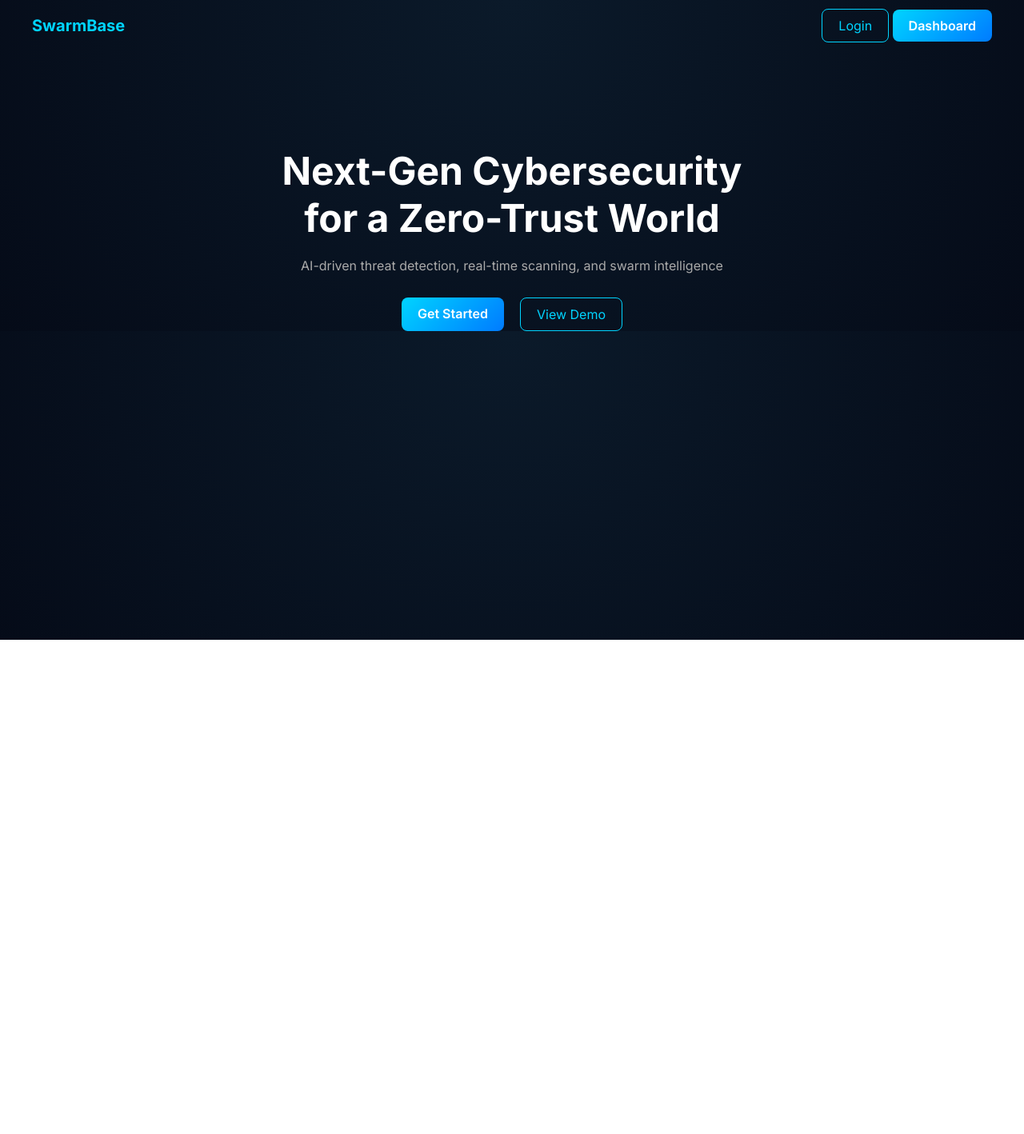
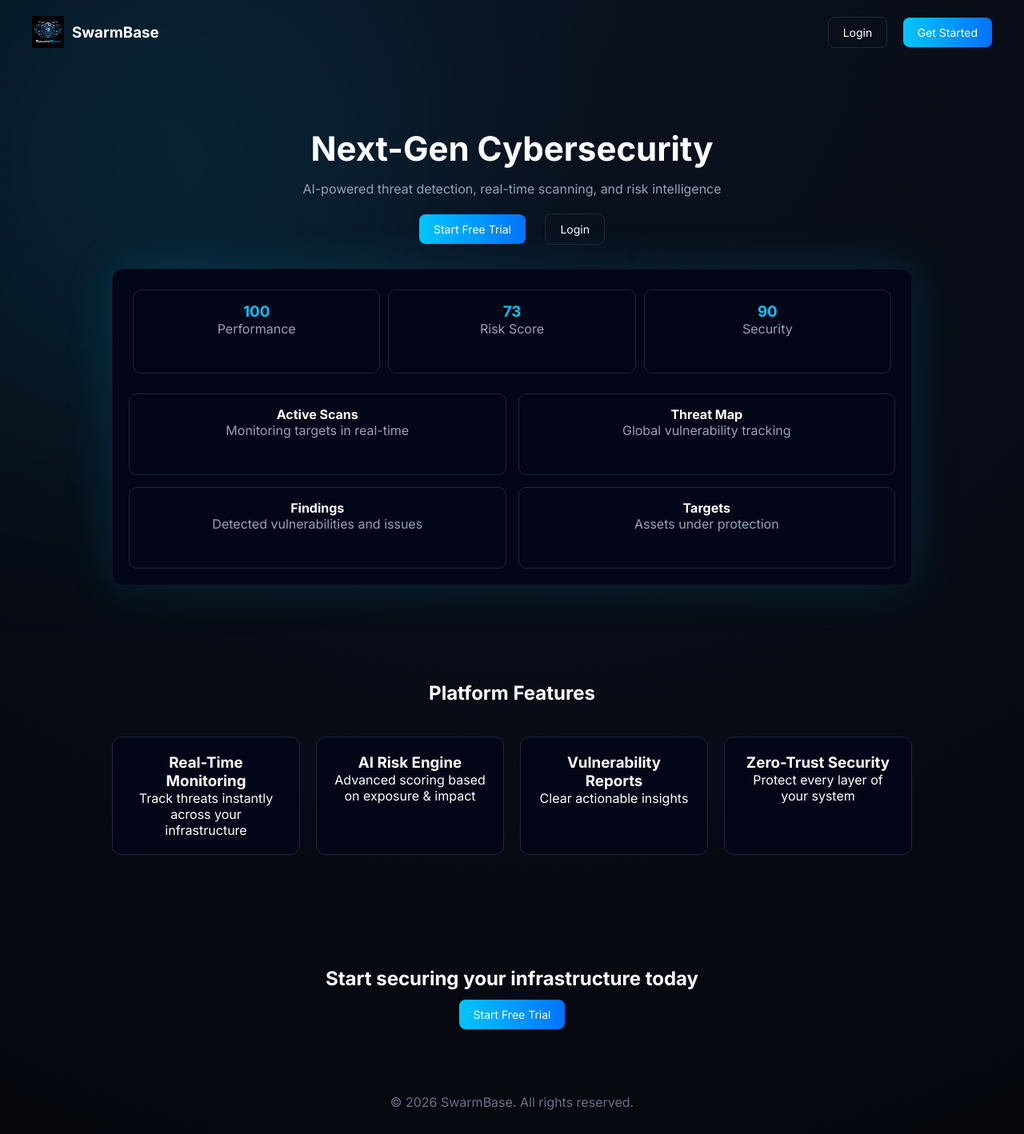
Before and after one commit to Bxk756/Swarmbase, a website: page public/index.html in a window 1280 px wide. Shown: the whole page at 80% size. Before the commit the page ends 800 px from the top, so only its background shows below. Drawn offline with Linux system fonts and the light colour scheme.

Commit message:
add signup page + updated landing page

```diff
--- a/public/index.html
+++ b/public/index.html
@@ -2,20 +2,41 @@
 <html lang="en">
 <head>
   <meta charset="UTF-8" />
-  <meta name="viewport" content="width=device-width, initial-scale=1.0" />
+  <meta name="viewport" content="width=device-width, initial-scale=1.0"/>
   <title>SwarmBase — AI Cybersecurity Platform</title>
 
   <link href="https://fonts.googleapis.com/css2?family=Inter:wght@300;400;600;700&display=swap" rel="stylesheet">
 
   <style>
-    body {
+    * {
       margin: 0;
+      padding: 0;
+      box-sizing: border-box;
       font-family: "Inter", sans-serif;
-      background: radial-gradient(circle at top, #0b1a2a, #050b18);
-      color: white;
     }
 
+    body {
+      background: radial-gradient(circle at top, #0b1220, #05070d);
+      color: white;
+      overflow-x: hidden;
+    }
+
+    /* BACKGROUND GLOW */
+    .bg-glow {
+      position: absolute;
+      width: 800px;
+      height: 800px;
+      background: radial-gradient(circle, rgba(0,198,255,0.15), transparent);
+      filter: blur(120px);
+      top: -200px;
+      left: -200px;
+      z-index: 0;
+    }
+
+    /* NAVBAR */
     .nav {
+      position: relative;
+      z-index: 10;
       display: flex;
       justify-content: space-between;
       padding: 20px 40px;
@@ -23,70 +44,275 @@
     }
 
     .logo {
-      font-weight: 700;
-      font-size: 20px;
-      color: #00d4ff;
+      display: flex;
+      align-items: center;
+      gap: 10px;
+    }
+
+    .logo img {
+      width: 40px;
+    }
+
+    .nav-buttons a {
+      margin-left: 15px;
+      text-decoration: none;
     }
 
     .btn {
-      background: linear-gradient(135deg, #00d4ff, #007bff);
-      padding: 10px 20px;
+      padding: 10px 18px;
       border-radius: 8px;
-      text-decoration: none;
-      color: white;
-      font-weight: 600;
+      font-size: 14px;
+      cursor: pointer;
     }
 
+    .btn-outline {
+      border: 1px solid #1e293b;
+      color: white;
+    }
+
+    .btn-primary {
+      background: linear-gradient(90deg, #00c6ff, #0072ff);
+      color: white;
+      border: none;
+    }
+
+    /* HERO */
     .hero {
+      position: relative;
+      z-index: 5;
       text-align: center;
-      margin-top: 120px;
+      padding: 80px 20px 40px;
     }
 
     .hero h1 {
-      font-size: 48px;
+      font-size: 42px;
+      font-weight: 700;
+      margin-bottom: 15px;
+    }
+
+    .hero p {
+      font-size: 16px;
+      color: #94a3b8;
+      margin-bottom: 30px;
+    }
+
+    .hero-buttons a {
+      margin: 10px;
+      text-decoration: none;
+    }
+
+    /* DASHBOARD PREVIEW */
+    .preview {
+      margin-top: 40px;
+      display: flex;
+      justify-content: center;
+    }
+
+    .dashboard {
+      width: 90%;
+      max-width: 1000px;
+      border-radius: 14px;
+      background: #020617;
+      padding: 20px;
+      box-shadow: 0 0 60px rgba(0,198,255,0.15);
+      border: 1px solid rgba(255,255,255,0.05);
+    }
+
+    .dashboard-header {
+      display: flex;
+      justify-content: space-between;
       margin-bottom: 20px;
     }
 
-    .hero p {
-      color: #aaa;
-      margin-bottom: 30px;
+    .stat {
+      background: #020617;
+      padding: 15px;
+      border-radius: 10px;
+      text-align: center;
+      flex: 1;
+      margin: 5px;
+      border: 1px solid #1e293b;
     }
 
-    .cta {
-      display: flex;
-      justify-content: center;
-      gap: 20px;
+    .stat h3 {
+      color: #00c6ff;
     }
 
-    .secondary {
-      border: 1px solid #00d4ff;
-      padding: 10px 20px;
-      border-radius: 8px;
+    .grid {
+      display: grid;
+      grid-template-columns: 1fr 1fr;
+      gap: 15px;
+      margin-top: 20px;
+    }
+
+    .card {
+      background: #020617;
+      padding: 15px;
+      border-radius: 10px;
+      border: 1px solid #1e293b;
+    }
+
+    /* FEATURES */
+    .features {
+      padding: 80px 20px;
+      text-align: center;
+    }
+
+    .features h2 {
+      margin-bottom: 40px;
+    }
+
+    .feature-grid {
+      display: grid;
+      grid-template-columns: repeat(auto-fit, minmax(220px, 1fr));
+      gap: 20px;
+      max-width: 1000px;
+      margin: auto;
+    }
+
+    .feature {
+      background: #020617;
+      padding: 20px;
+      border-radius: 12px;
+      border: 1px solid #1e293b;
+      transition: 0.3s;
+    }
+
+    .feature:hover {
+      transform: translateY(-5px);
+      box-shadow: 0 0 20px rgba(0,198,255,0.2);
+    }
+
+    /* CTA */
+    .cta {
+      text-align: center;
+      padding: 60px 20px;
+    }
+
+    .cta a {
       text-decoration: none;
-      color: #00d4ff;
+    }
+
+    footer {
+      text-align: center;
+      padding: 30px;
+      color: #64748b;
     }
   </style>
 </head>
 
 <body>
 
-  <div class="nav">
-    <div class="logo">SwarmBase</div>
-    <div>
-      <a href="/login" class="secondary">Login</a>
-      <a href="/dashboard.html" class="btn">Dashboard</a>
+<div class="bg-glow"></div>
+
+<!-- NAV -->
+<div class="nav">
+  <div class="logo">
+    <img src="/logo.png" />
+    <h3>SwarmBase</h3>
+  </div>
+
+  <div class="nav-buttons">
+    <a href="/login.html" class="btn btn-outline">Login</a>
+    <a href="/signup.html" class="btn btn-primary">Get Started</a>
+  </div>
+</div>
+
+<!-- HERO -->
+<section class="hero">
+  <h1>Next-Gen Cybersecurity</h1>
+  <p>AI-powered threat detection, real-time scanning, and risk intelligence</p>
+
+  <div class="hero-buttons">
+    <a href="/signup.html" class="btn btn-primary">Start Free Trial</a>
+    <a href="/login.html" class="btn btn-outline">Login</a>
+  </div>
+
+  <!-- DASHBOARD PREVIEW -->
+  <div class="preview">
+    <div class="dashboard">
+
+      <div class="dashboard-header">
+        <div class="stat">
+          <h3>100</h3>
+          <p>Performance</p>
+        </div>
+        <div class="stat">
+          <h3>73</h3>
+          <p>Risk Score</p>
+        </div>
+        <div class="stat">
+          <h3>90</h3>
+          <p>Security</p>
+        </div>
+      </div>
+
+      <div class="grid">
+        <div class="card">
+          <h4>Active Scans</h4>
+          <p>Monitoring targets in real-time</p>
+        </div>
+
+        <div class="card">
+          <h4>Threat Map</h4>
+          <p>Global vulnerability tracking</p>
+        </div>
+
+        <div class="card">
+          <h4>Findings</h4>
+          <p>Detected vulnerabilities and issues</p>
+        </div>
+
+        <div class="card">
+          <h4>Targets</h4>
+          <p>Assets under protection</p>
+        </div>
+      </div>
+
     </div>
   </div>
 
-  <div class="hero">
-    <h1>Next-Gen Cybersecurity<br>for a Zero-Trust World</h1>
-    <p>AI-driven threat detection, real-time scanning, and swarm intelligence</p>
+</section>
 
-    <div class="cta">
-      <a href="/login" class="btn">Get Started</a>
-      <a href="/dashboard.html" class="secondary">View Demo</a>
+<!-- FEATURES -->
+<section class="features">
+  <h2>Platform Features</h2>
+
+  <div class="feature-grid">
+
+    <div class="feature">
+      <h3>Real-Time Monitoring</h3>
+      <p>Track threats instantly across your infrastructure</p>
     </div>
+
+    <div class="feature">
+      <h3>AI Risk Engine</h3>
+      <p>Advanced scoring based on exposure & impact</p>
+    </div>
+
+    <div class="feature">
+      <h3>Vulnerability Reports</h3>
+      <p>Clear actionable insights</p>
+    </div>
+
+    <div class="feature">
+      <h3>Zero-Trust Security</h3>
+      <p>Protect every layer of your system</p>
+    </div>
+
   </div>
+</section>
+
+<!-- CTA -->
+<section class="cta">
+  <h2>Start securing your infrastructure today</h2>
+  <br/>
+  <a href="/signup.html" class="btn btn-primary">Start Free Trial</a>
+</section>
+
+<footer>
+  © 2026 SwarmBase. All rights reserved.
+</footer>
 
 </body>
 </html>
```
Also changed, not shown: public/signup.html (added, +245 -0 lines).
